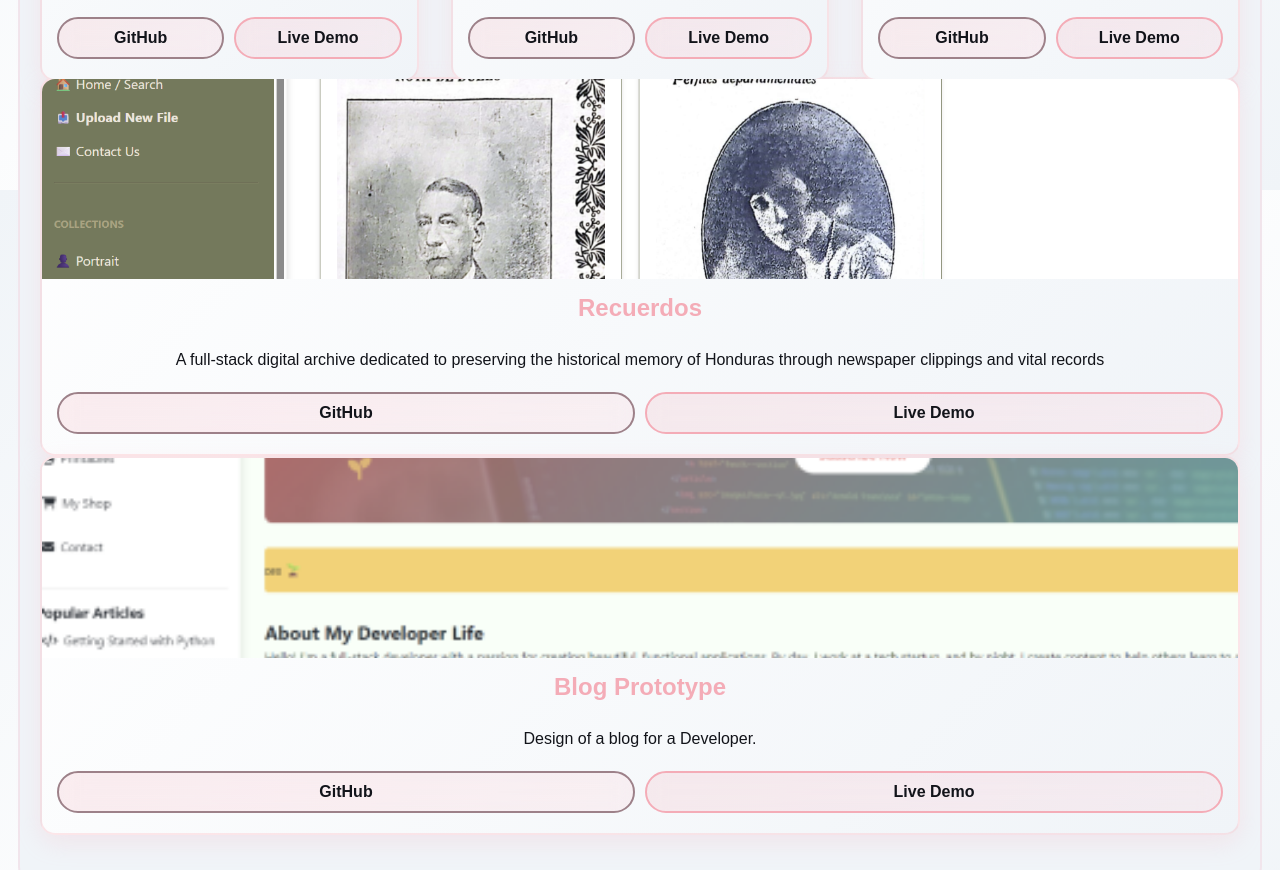
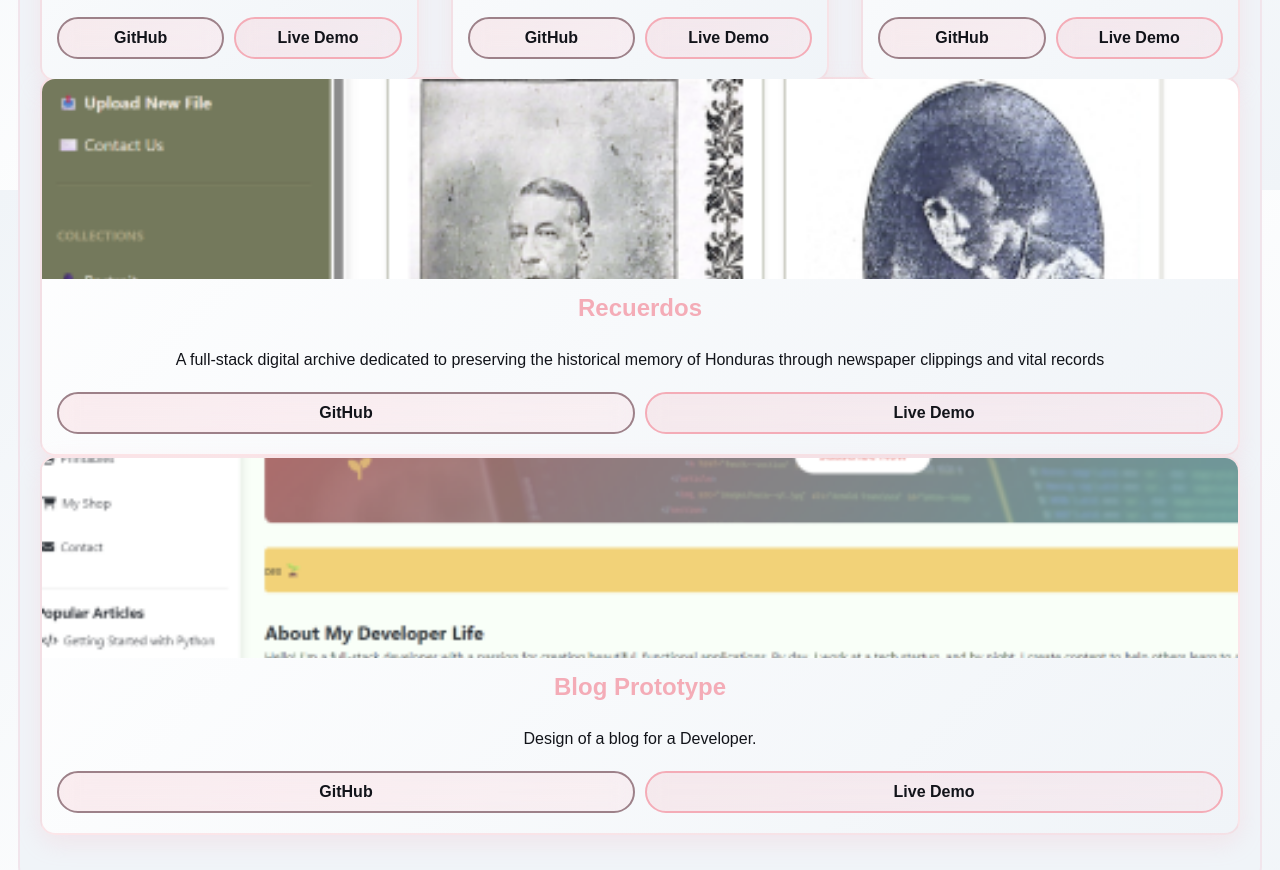
Before and after one commit to desivar/Portfolio, a plain HTML site: page index.html in a window 1280 px wide. Shown: the part 3010-3880 px from the top of the page. Drawn offline with nearby package versions, Linux system fonts and the light colour scheme.

Commit message:
improved image

```diff
--- a/index.html
+++ b/index.html
@@ -231,7 +231,7 @@
                 </div>
                 </div>
                 <div class="project-card">
-                <img src="images/Screenshot 2025-12-30 152958.png" alt="Recuerdos" class="project-img">
+                <img src="images/recuerdos.png" alt="Recuerdos" class="project-img">
                 <h3>Recuerdos</h3>
                   <p> A full-stack digital archive dedicated to preserving the historical memory of Honduras through newspaper clippings and vital records</p>
                   <div class="project-links">
```
Also changed, not shown: images/recuerdos.png (added).
